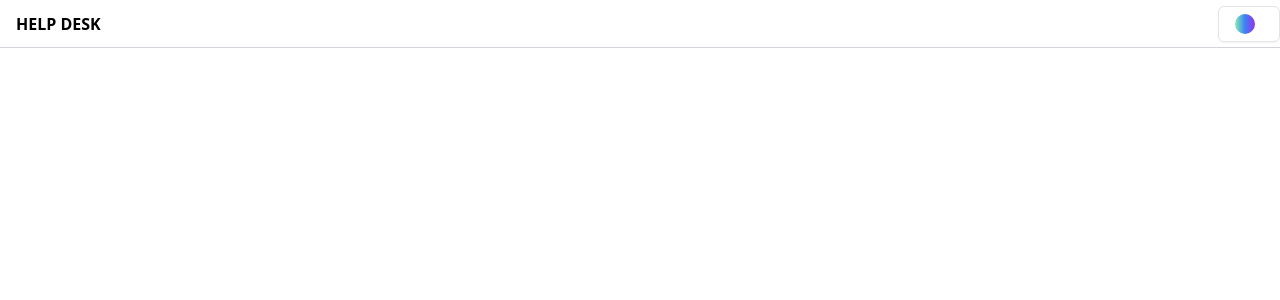
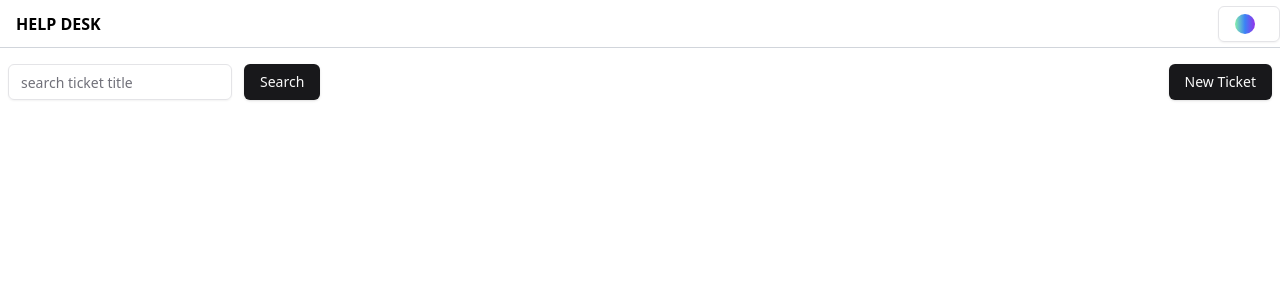
Before and after one commit to tw4/help-desk, a Next.js app in the folder frontend/: page /dashboard in a window 1280 px wide. Shown: the top 300 px of the page. Built offline with nearby package versions, Linux system fonts and the light colour scheme; no server answers.

Commit message:
add: dashboard header design

```diff
--- a/frontend/src/pages/dashboard.tsx
+++ b/frontend/src/pages/dashboard.tsx
@@ -4,6 +4,8 @@ import { getUser } from "@/api/user";
 import { addUser } from "@/store/features/user/userSlice";
 import MainLayout from "@/components/layout/MainLayout";
 import { useAuth } from "@/hook/Auth";
+import { Input } from "@/components/ui/input";
+import { Button } from "@/components/ui/button";
 
 const Dashboard = () => {
   // check auth
@@ -25,7 +27,23 @@ const Dashboard = () => {
       });
   }, [dispatch]); // Include dispatch in the dependency array
 
-  return <MainLayout></MainLayout>;
+  return (
+    <MainLayout>
+      <div className="p-2">
+        <div className="flex flex-row justify-between mt-2">
+          <div className="flex flex-row justify-between space-x-3">
+            <Input
+              className="w-56"
+              type="text"
+              placeholder="search ticket title"
+            />
+            <Button>Search</Button>
+          </div>
+          <Button>New Ticket</Button>
+        </div>
+      </div>
+    </MainLayout>
+  );
 };
 
 export default Dashboard;
```
